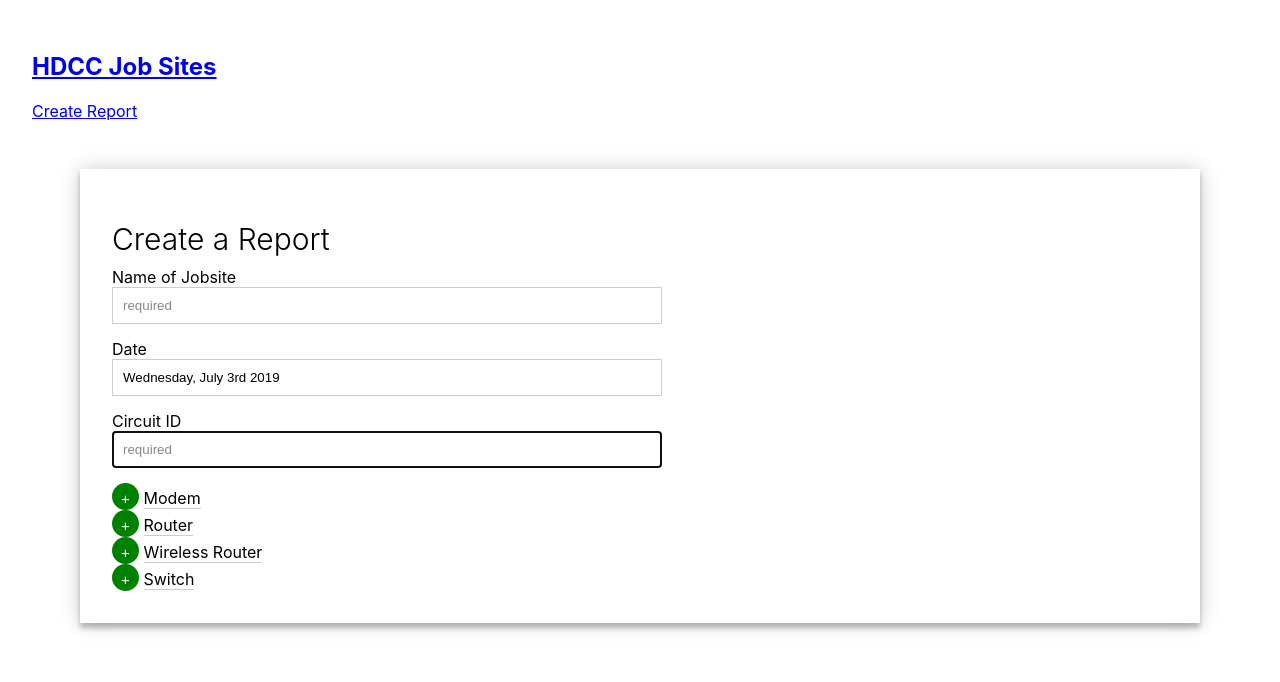
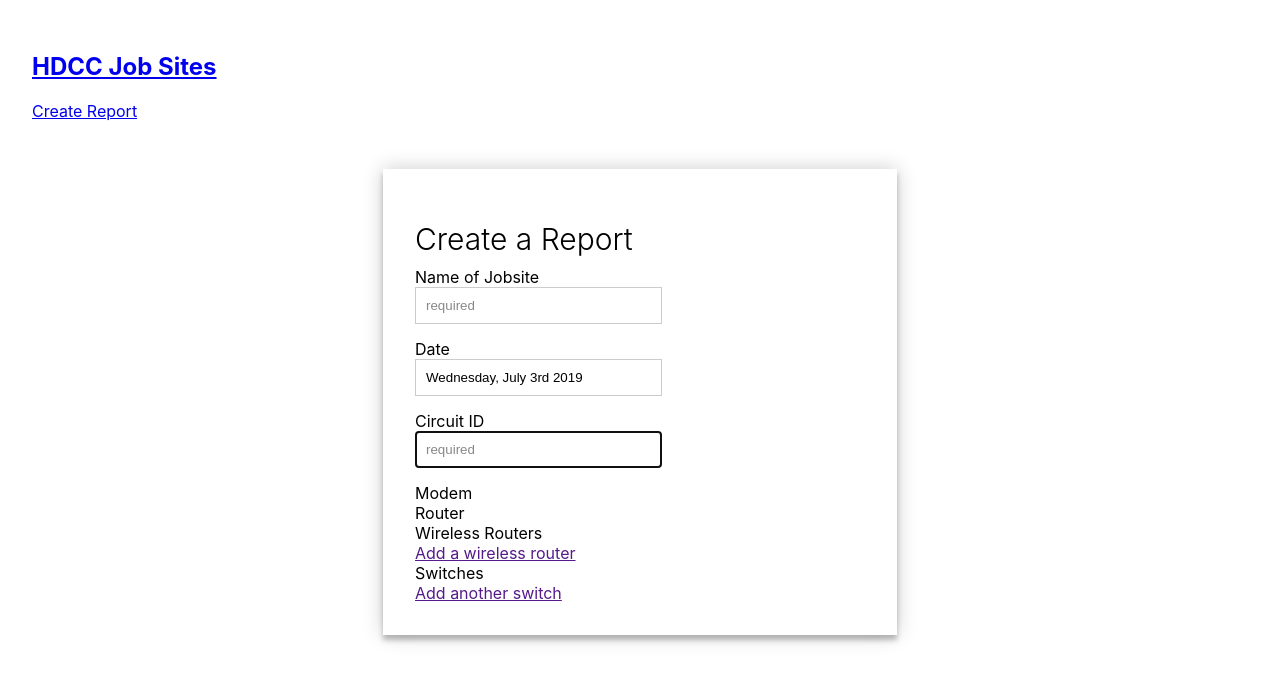
Before and after one commit to janeligio/hdccproject, a React (Create React App) app in the folder client/: page /create in a window 1280 px wide. Shown: the top 682 px of the page. Built offline with nearby package versions, Linux system fonts and the light colour scheme.

Commit message:
Update 7/9/19

```diff
--- a/client/src/components/CreateReport/CreateReport.css
+++ b/client/src/components/CreateReport/CreateReport.css
@@ -1,6 +1,8 @@
 #create-form-container {
 	padding: 2em;
  	box-shadow: 0 0 20px 0 rgba(0, 0, 0, 0.2), 0 5px 5px 0 rgba(0, 0, 0, 0.24);
+ 	width: 450px;
+ 	margin: 0 auto;
 }
 
 #create-form-container > * {
@@ -61,7 +63,6 @@ label {
 }
 
 .equipment-header {
-	border-bottom: 1px solid #CCC;
 }
 
 .btn {
@@ -83,3 +84,16 @@ label {
 .btn-show {
 	background-color: green;
 }
+
+.equipment-btn {
+  color: inherit;
+  text-decoration: inherit;
+}
+.equipment-btn:hover {
+  color: inherit;
+  text-decoration: inherit;
+  background-color: #CCC;
+  transition: .5s;
+  border-radius: 5px;
+  color: white;
+}
--- a/client/src/components/CreateReport/CreateReport.js
+++ b/client/src/components/CreateReport/CreateReport.js
@@ -1,15 +1,22 @@
 import React from 'react';
+import ReactDOM from 'react-dom';
 import axios from 'axios';
 import './CreateReport.css';
 import DatePicker from 'react-datepicker';
 import moment from 'moment';
 import EquipmentFieldset from './EquipmentFieldset';
+import { Link } from 'react-router-dom';
 
 class CreateReport extends React.Component {
 	state = {
 		date: moment(Date.now()),
 	};
+	addWirelessRouter = (event) => {
+		ReactDOM.render(<div>hello</div>, document.getElementById('additional-routers'));
+	}
+	addSwitch = (event) => {
 
+	}
 	render() {
 		return (
 			<div>
@@ -51,8 +58,11 @@ class CreateReport extends React.Component {
 			</fieldset>
 			<EquipmentFieldset equipmentName="Modem" />
 			<EquipmentFieldset equipmentName="Router" />
-			<EquipmentFieldset equipmentName="Wireless Router" />
-			<EquipmentFieldset equipmentName="Switch" />
+			<EquipmentFieldset equipmentName="Wireless Routers" />
+			<div id="additional-routers"></div>
+			<Link onClick={this.addWirelessRouter}>Add a wireless router</Link>
+			<EquipmentFieldset equipmentName="Switches" />
+			<Link onClick={this.addSwitch}>Add another switch</Link>
 
 			</form>
 			</div>
--- a/client/src/components/CreateReport/EquipmentFieldset.js
+++ b/client/src/components/CreateReport/EquipmentFieldset.js
@@ -1,5 +1,6 @@
 import React from 'react';
 import classNames from 'classnames';
+import { Link } from 'react-router-dom';
 
 class EquipmentFieldset extends React.Component {
 state = { hidden: true};
@@ -19,8 +20,9 @@ render() {
 	});
 	return (
 	<div>
-<button className={hideBtn} onClick={this.hide}>{this.state.hidden?'+':'-'}</button>		<label className="equipment-header">{this.props.equipmentName}
-		</label>
+	<label className="equipment-header">
+		<Link className="equipment-btn" onClick={this.hide}>{this.props.equipmentName}</Link>
+	</label>
 		<fieldset className={hidden}>
 			<input
                 name="equipment"
```
